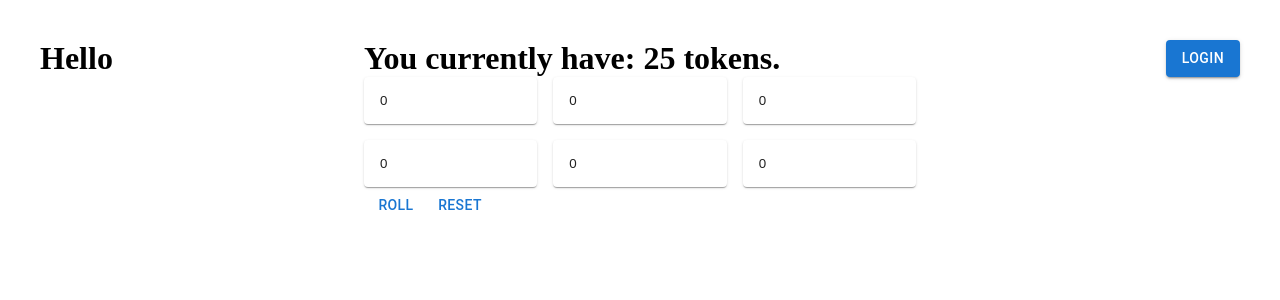
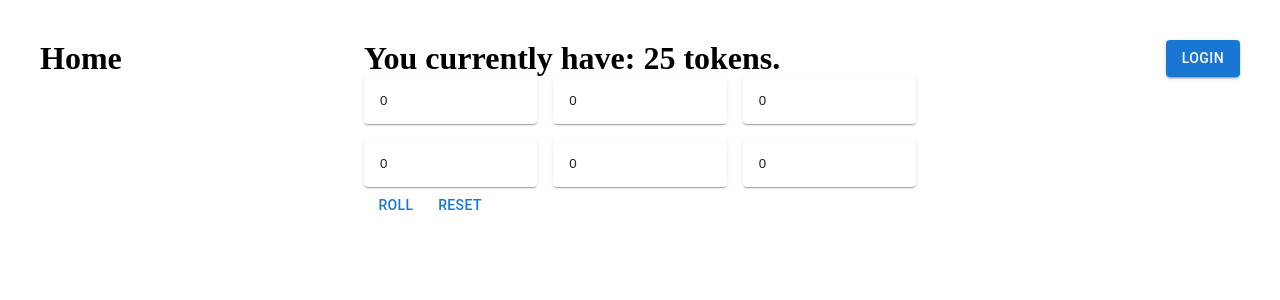
Before and after one commit to ttn729/hacklahoma2023, a Next.js app: page /game in a window 1280 px wide. Shown: the top 300 px of the page. Built offline with nearby package versions, Linux system fonts and the light colour scheme; no server answers.

Commit message:
Implement calculate tokens change

```diff
--- a/components/Navbar.js
+++ b/components/Navbar.js
@@ -1,6 +1,7 @@
 import React from "react";
 import { useUser } from "@auth0/nextjs-auth0/client";
 import { Box, Button } from "@mui/material";
+import Link from "next/link";
 
 export default function Navbar() {
   const { user, error, isLoading } = useUser();
@@ -9,7 +10,14 @@ export default function Navbar() {
   if (error) return <div>{error.message}</div>;
 
   return (
-    <Box sx={{ justifyItems: "space-between", flexDirection: "row", m: 5, zIndex: 1}}>
+    <Box
+      sx={{
+        justifyItems: "space-between",
+        flexDirection: "row",
+        m: 5,
+        zIndex: 1,
+      }}
+    >
       <Box
         sx={{
           display: "flex",
@@ -18,7 +26,9 @@ export default function Navbar() {
           justifyContent: "center",
         }}
       >
-        <h1>Hello</h1>
+        <Link href="/">
+          <h1>Home</h1>
+        </Link>
       </Box>
 
       <Box sx={{ float: "right" }}>
--- a/pages/game.js
+++ b/pages/game.js
@@ -9,15 +9,42 @@ export default function Game() {
 
   const onClickRoll = () => {
 
-    let sum = counters.reduce(function(a, b){
+    let tokensSpent = counters.reduce(function(a, b){
         return a + b;
       });
-    console.log(sum);
+
+    setTokens(tokens - tokensSpent + calculateTokensEarned(counters, [0,0,1]));
+    onClickReset();
   };
 
   const onClickReset = () => {
     setCounters([0, 0, 0, 0, 0, 0]);
   }
+
+  const calculateTokensEarned = (counters, dice) => {
+    // counters is an array of size 6
+    // dice is an array of size 3 with values 0-5(indices of counters)
+
+    let delta = 0;
+
+    let seen = [];
+
+    dice.forEach(index => {
+        if (seen.includes(index)) {
+            delta += counters[index];
+        }
+        else {
+            delta += counters[index] * 2;
+            seen.push(index);
+        }
+    });
+
+    console.log("You earned this many tokens", delta);
+
+    return delta;
+  }
+
+
 
   return (
     <Container maxWidth="sm">
--- a/pages/leaderboard.js
+++ b/pages/leaderboard.js
@@ -37,9 +37,8 @@ export default function Leaderboard() {
   }, [leaderboardRankings]);
 
   return (
-    <Box sx={{ paddingTop: 5 }}>
+    <Box sx={{ padding: 5 }}>
       <Typography variant="h1">Leaderboard Top 10</Typography>
-      <Button onClick={updatedTokens}>Click on me to change the DB</Button>
 
       {leaderboardRankings?.map((ranking, index) => {
         return (
```
